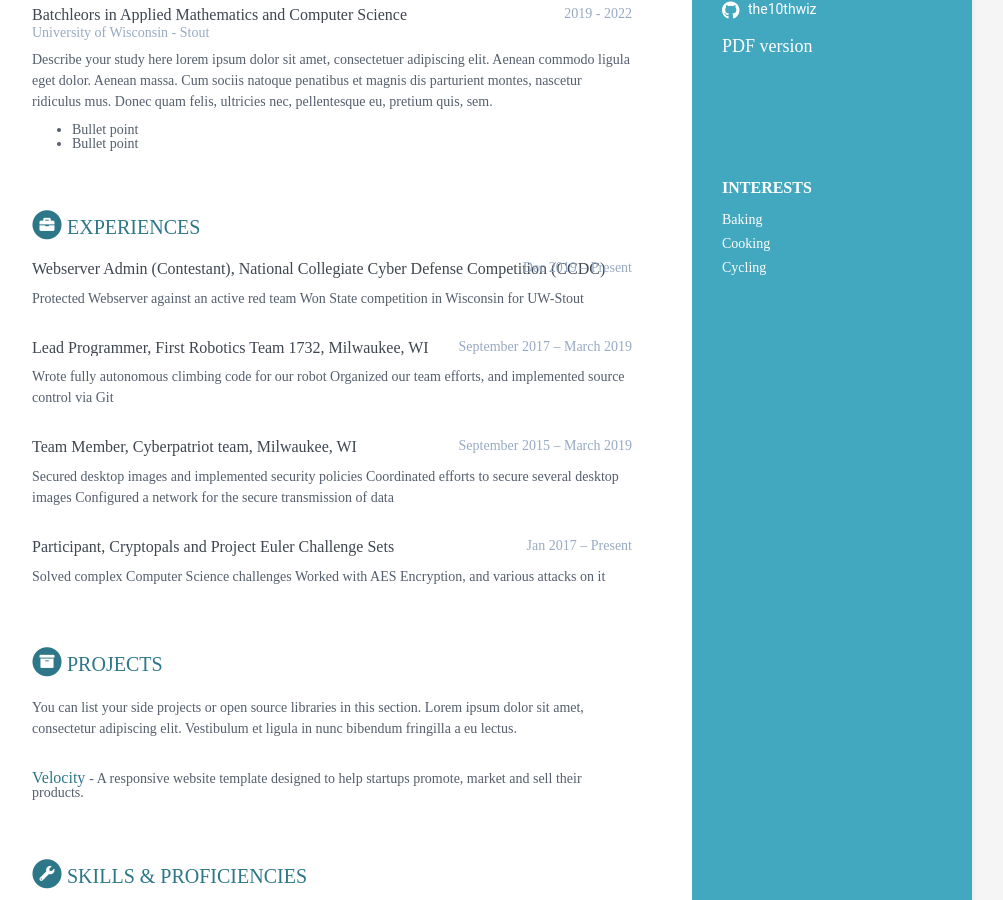
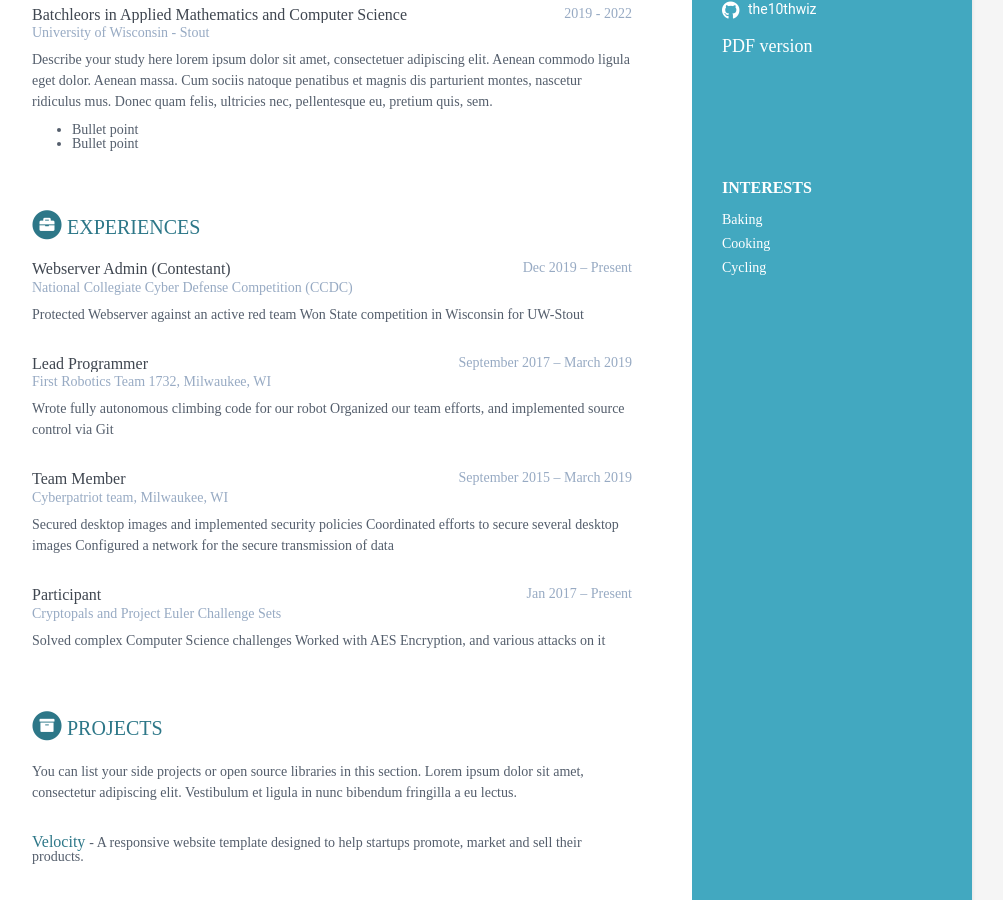
Before and after one commit to the10thWiz/the10thwiz.github.io, a Jekyll site: the page built from index.html, in a window 1280 px wide and 900 px high, scrolled down 440 px. Shown: the whole window, without its empty margins (168-1171 px from the left). Built offline with Jekyll 4.4.1, drawn with Linux system fonts in a browser that asks for light colours; part of the change alters nothing that is shown.

Commit message:
Fix formatting of exeriences

```diff
--- a/_data/data.yml
+++ b/_data/data.yml
@@ -68,23 +68,27 @@ education:
           - Bullet point
           - Bullet point
 experiences:
-    - role: Webserver Admin (Contestant), National Collegiate Cyber Defense Competition (CCDC)
+    - role: Webserver Admin (Contestant)
+      company: National Collegiate Cyber Defense Competition (CCDC)
       time: Dec 2019 – Present
       details: |
        Protected Webserver against an active red team
        Won State competition in Wisconsin for UW-Stout
-    - role: Lead Programmer, First Robotics Team 1732, Milwaukee, WI
+    - role: Lead Programmer
+      company: First Robotics Team 1732, Milwaukee, WI
       time: September 2017 – March 2019
       details: |
        Wrote fully autonomous climbing code for our robot
        Organized our team efforts, and implemented source control via Git
-    - role: Team Member, Cyberpatriot team, Milwaukee, WI
+    - role: Team Member
+      company: Cyberpatriot team, Milwaukee, WI
       time: September 2015 – March 2019
       details: |
        Secured desktop images and implemented security policies
        Coordinated efforts to secure several desktop images
        Configured a network for the secure transmission of data
-    - role: Participant, Cryptopals and Project Euler Challenge Sets
+    - role: Participant
+      company: Cryptopals and Project Euler Challenge Sets
       time: Jan 2017 – Present
       details: |
        Solved complex Computer Science challenges
```
